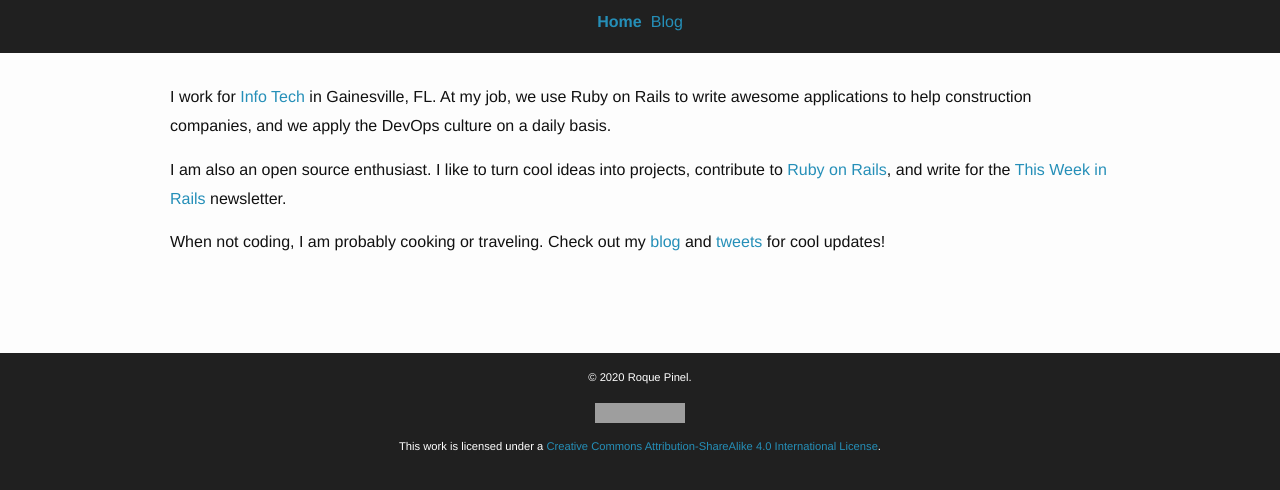
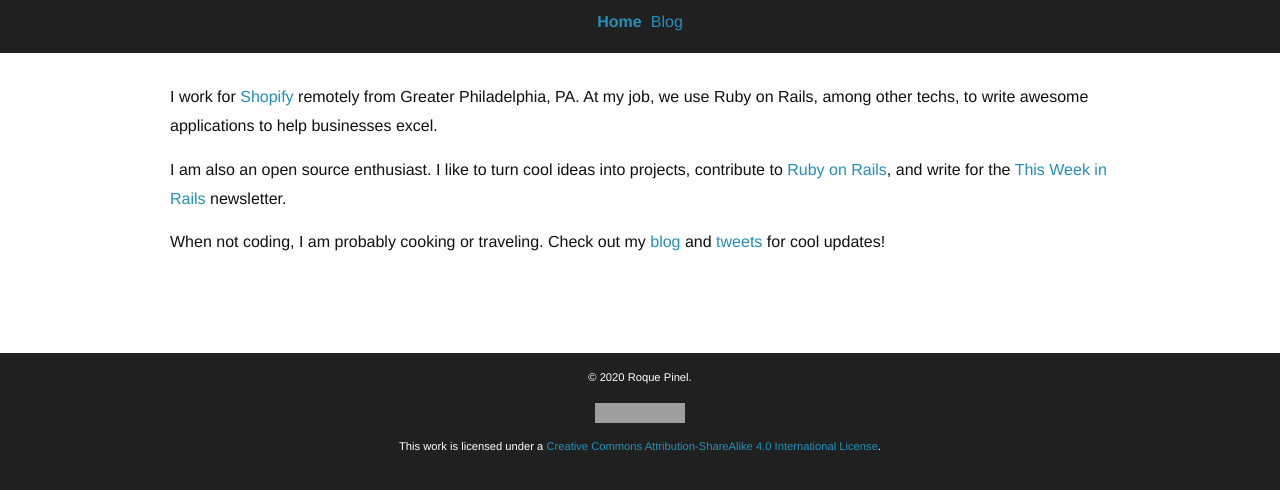
Before and after one commit to repinel/repinel.github.io, a Jekyll site: the page built from index.html, in a window 1280 px wide, cut to the strip 408-898 px from the top of the page. Built offline with Jekyll 4.4.1, drawn with Linux system fonts in a browser that asks for light colours; grey boxes are pictures that could not be loaded.

Commit message:
Update job

```diff
--- a/_includes/about.md
+++ b/_includes/about.md
@@ -1,4 +1,4 @@
-I work for [Info Tech](https://www.infotechfl.com) in Gainesville, FL. At my job, we use Ruby on Rails to write awesome applications to help construction companies, and we apply the DevOps culture on a daily basis.
+I work for [Shopify](https://www.shopify.com) remotely from Greater Philadelphia, PA. At my job, we use Ruby on Rails, among other techs, to write awesome applications to help businesses excel.
 
 I am also an open source enthusiast. I like to turn cool ideas into projects, contribute to [Ruby on Rails](https://github.com/rails/rails), and write for the [This Week in Rails](https://rails-weekly.ongoodbits.com) newsletter.
 
```
